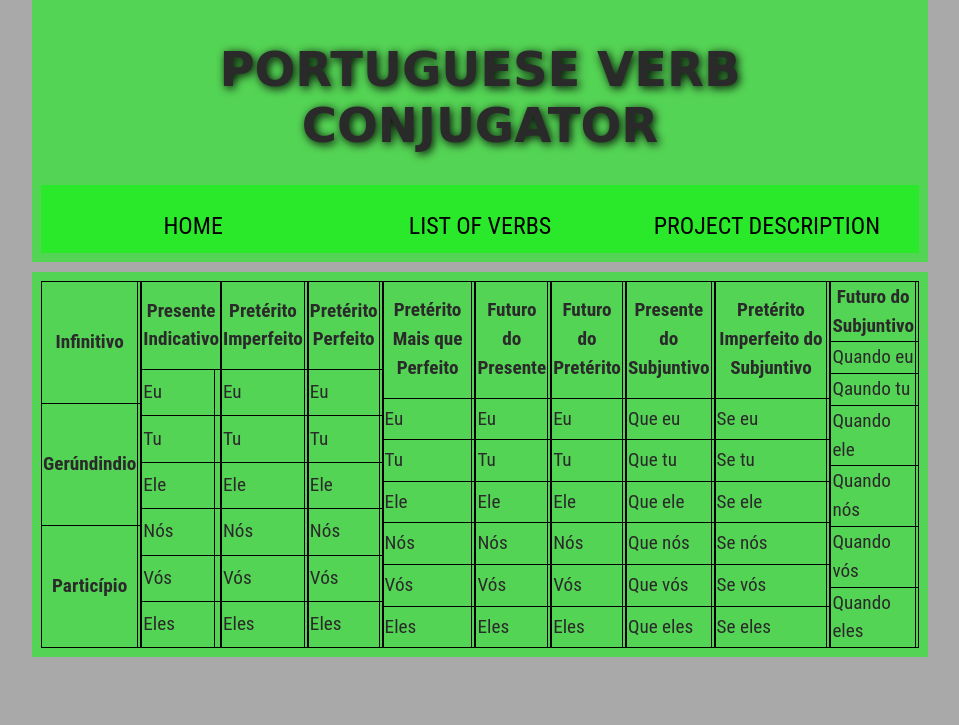
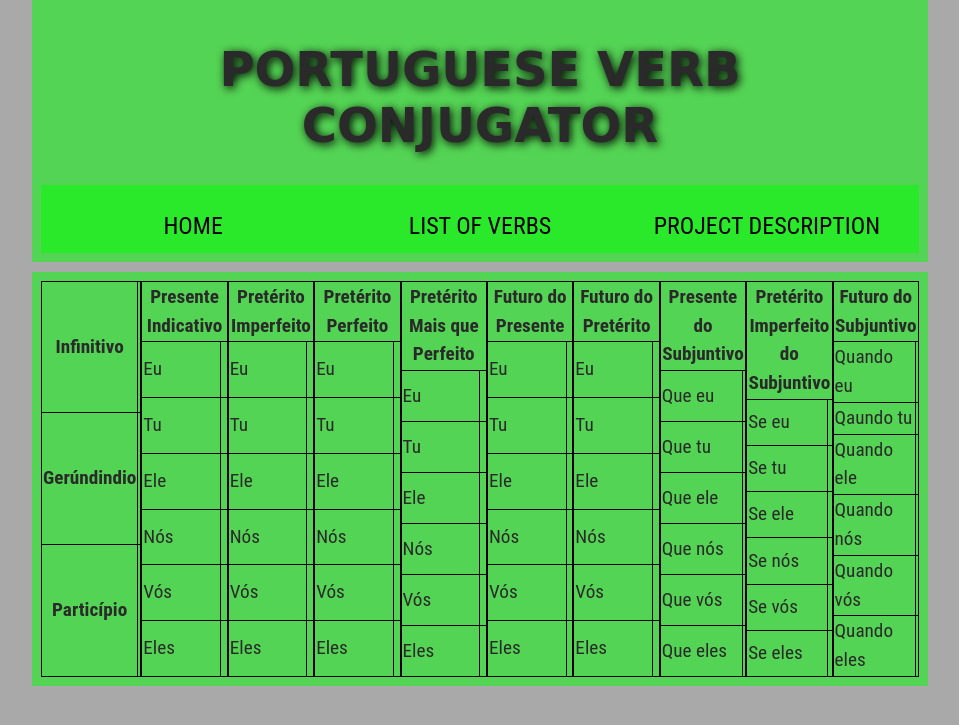
Before and after one commit to ElisaCode/Foudations-project, a Flask app: template templates/verb_result.html in a window 1280 px wide. Shown: the top 725 px of the page, without its empty margins (160-1119 px from the left). Run offline with Flask 2, Linux system fonts and the light colour scheme; the template is opened without the code that fills it, so the values that code supplies are empty.

Commit message:
Update 20 Marz

```diff
--- a/static/styles.css
+++ b/static/styles.css
@@ -108,9 +108,21 @@ html, body {
 
   table {
     border-collapse: collapse;
+    width: 100%;
+    border: 1px solid black;
+    padding: 15px;
+    text-align: left;
+
   }
 
-  table, th, td {
+  th {
+    height: 50px;
+    text-align: center;
+    border: 1px solid black;
+  }
+
+
+  td {
     border: 1px solid black;
   }
 
--- a/templates/verb_result.html
+++ b/templates/verb_result.html
@@ -9,7 +9,7 @@
     <tr> <th><strong>Infinitivo  </strong></th> <td> {{verbs.0}} </td> </tr>
     <tr> <th><strong>Gerúndindio  </strong></th> <td>{{verbs.1}}</td> </tr>
     <tr> <th><strong>Particípio  </strong></th> <td>{{verbs.2}}</td> </tr>
-</table>
+</table><br>
 
 <table>
     <tr> <th colspan="2">Presente Indicativo</th></tr>
@@ -19,80 +19,80 @@
     <tr><td>Nós  </td><td>{{verbs.6}}</td></tr>
     <tr><td>Vós  </td><td>{{verbs.7}}</td></tr>
     <tr><td>Eles  </td><td>{{verbs.8}}</td></tr>
-</table>
+</table><br>
 
 <table>
-        <tr> <th>Pretérito Imperfeito</th></tr>
+        <tr> <th colspan="2">Pretérito Imperfeito</th></tr>
         <tr><td>Eu </td><td>{{verbs.9}}</td></tr>
         <tr><td>Tu  </td> <td>{{verbs.10}}</td></tr>
         <tr><td>Ele  </td><td>{{verbs.11}}</td></tr>
         <tr><td>Nós  </td><td>{{verbs.12}}</td></tr>
         <tr><td>Vós  </td><td>{{verbs.13}}</td></tr>
         <tr><td>Eles  </td><td>{{verbs.14}}</td></tr>
-</table>
+</table><br>
 
 <table>
-        <tr> <th>Pretérito Perfeito</th></tr>
+        <tr> <th colspan="2">Pretérito Perfeito</th></tr>
         <tr><td>Eu </td><td>{{verbs.15}}</td></tr>
         <tr><td>Tu  </td> <td>{{verbs.16}}</td></tr>
         <tr><td>Ele  </td><td>{{verbs.17}}</td></tr>
         <tr><td>Nós  </td><td>{{verbs.18}}</td></tr>
         <tr><td>Vós  </td><td>{{verbs.19}}</td></tr>
         <tr><td>Eles  </td><td>{{verbs.20}}</td></tr>
-</table>
+</table><br>
 
 <table>
-        <tr> <th>Pretérito Mais que Perfeito</th></tr>
+        <tr> <th colspan="2">Pretérito Mais que Perfeito</th></tr>
         <tr><td>Eu </td><td>{{verbs.21}}</td></tr>
         <tr><td>Tu  </td> <td>{{verbs.22}}</td></tr>
         <tr><td>Ele  </td><td>{{verbs.23}}</td></tr>
         <tr><td>Nós  </td><td>{{verbs.24}}</td></tr>
         <tr><td>Vós  </td><td>{{verbs.25}}</td></tr>
         <tr><td>Eles  </td><td>{{verbs.26}}</td></tr>
-</table>
+</table><br>
 
 <table>
-        <tr> <th>Futuro do Presente</th></tr>
+        <tr> <th colspan="2">Futuro do Presente</th></tr>
         <tr><td>Eu </td><td>{{verbs.27}}</td></tr>
         <tr><td>Tu  </td> <td>{{verbs.28}}</td></tr>
         <tr><td>Ele  </td><td>{{verbs.29}}</td></tr>
         <tr><td>Nós  </td><td>{{verbs.30}}</td></tr>
         <tr><td>Vós  </td><td>{{verbs.31}}</td></tr>
         <tr><td>Eles  </td><td>{{verbs.32}}</td></tr>
-</table>
+</table><br>
 
 <table>
-        <tr> <th>Futuro do Pretérito</th></tr>
+        <tr> <th colspan="2">Futuro do Pretérito</th></tr>
         <tr><td>Eu </td><td>{{verbs.33}}</td></tr>
         <tr><td>Tu  </td> <td>{{verbs.34}}</td></tr>
         <tr><td>Ele  </td><td>{{verbs.35}}</td></tr>
         <tr><td>Nós  </td><td>{{verbs.36}}</td></tr>
         <tr><td>Vós  </td><td>{{verbs.37}}</td></tr>
         <tr><td>Eles  </td><td>{{verbs.38}}</td></tr>
-</table>
+</table><br>
 
 <table>
-        <tr> <th>Presente do Subjuntivo</th></tr>
+        <tr> <th colspan="2">Presente do Subjuntivo</th></tr>
         <tr><td>Que eu </td><td>{{verbs.39}}</td></tr>
         <tr><td>Que tu  </td> <td>{{verbs.40}}</td></tr>
         <tr><td>Que ele  </td><td>{{verbs.41}}</td></tr>
         <tr><td>Que nós  </td><td>{{verbs.42}}</td></tr>
         <tr><td>Que vós  </td><td>{{verbs.43}}</td></tr>
         <tr><td>Que eles  </td><td>{{verbs.44}}</td></tr>
-</table>
+</table><br>
 
 <table>
-        <tr> <th>Pretérito Imperfeito do Subjuntivo</th></tr>
+        <tr> <th colspan="2">Pretérito Imperfeito do Subjuntivo</th></tr>
         <tr><td>Se eu </td><td>{{verbs.45}}</td></tr>
         <tr><td>Se tu  </td> <td>{{verbs.46}}</td></tr>
         <tr><td>Se ele  </td><td>{{verbs.47}}</td></tr>
         <tr><td>Se nós  </td><td>{{verbs.48}}</td></tr>
         <tr><td>Se vós  </td><td>{{verbs.49}}</td></tr>
         <tr><td>Se eles  </td><td>{{verbs.50}}</td></tr>
-</table>
+</table><br>
 
 <table>
-        <tr> <th>Futuro do Subjuntivo</th></tr>
+        <tr> <th colspan="2">Futuro do Subjuntivo</th></tr>
         <tr><td>Quando eu </td><td>{{verbs.51}}</td></tr>
         <tr><td>Qaundo tu  </td> <td>{{verbs.52}}</td></tr>
         <tr><td>Quando ele  </td><td>{{verbs.53}}</td></tr>
```
